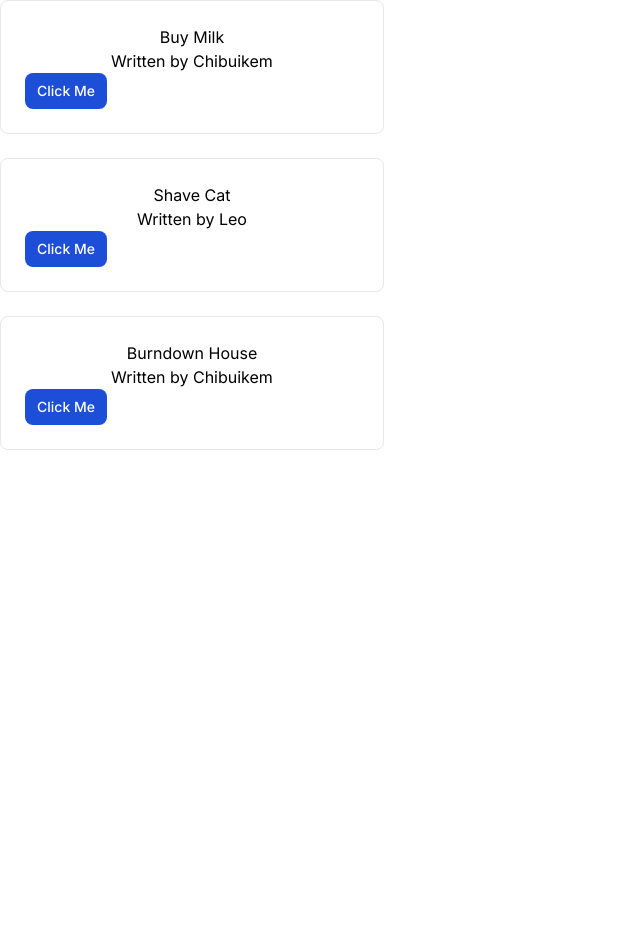
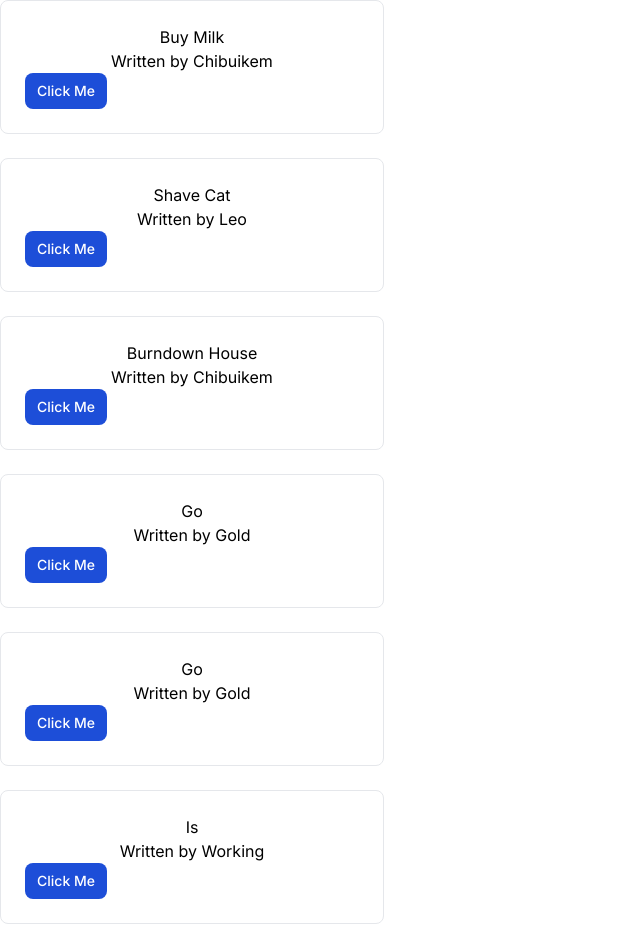
Before and after one commit to BobBrian/staticdotcom, a Next.js app: page /useeffect in a window 1280 px wide. Shown: the whole page, without its empty margins (0-640 px from the left). Before the commit the page ends 800 px from the top, so only its background shows below. Built offline with nearby package versions, Linux system fonts and the light colour scheme; data requests are answered from the project's data file.

Commit message:
POST-works

```diff
--- a/app/interface/page.tsx
+++ /dev/null
@@ -1,8 +0,0 @@
-//This page here is exclusivelly to test out Interfaces
-import React from 'react'
-
-export default function page() {
-  return (
-    <div>page</div>
-  )
-}
--- a/app/useeffect/page.tsx
+++ b/app/useeffect/page.tsx
@@ -35,9 +35,7 @@ export default function UseEffectFetch() {
 
                 <button className="text-center inline-flex items-center px-3 py-2 text-sm font-medium
                 text-center text-white bg-blue-700 rounded-lg" >Click Me</button>
-
                 </div>
-
             </div>
         ))}
     </div>
--- a/lib/data.json
+++ b/lib/data.json
@@ -1,7 +1,40 @@
 {
-    "todos":[
-        {"title": "Buy Milk", "body":"Item 1", "author":"Chibuikem", "id":1},
-        {"title": "Shave Cat", "body":"Item 2", "author":"Leo", "id":2},
-        {"title": "Burndown House", "body":"Item 3", "author":"Chibuikem", "id":3}
-    ]
+  "todos": [
+    {
+      "title": "Buy Milk",
+      "body": "Item 1",
+      "author": "Chibuikem",
+      "id": 1
+    },
+    {
+      "title": "Shave Cat",
+      "body": "Item 2",
+      "author": "Leo",
+      "id": 2
+    },
+    {
+      "title": "Burndown House",
+      "body": "Item 3",
+      "author": "Chibuikem",
+      "id": 3
+    },
+    {
+      "title": "Go",
+      "body": "For",
+      "author": "Gold",
+      "id": 4
+    },
+    {
+      "title": "Go",
+      "body": "For",
+      "author": "Gold",
+      "id": 5
+    },
+    {
+      "title": "Is",
+      "body": "This",
+      "author": "Working",
+      "id": 6
+    }
+  ]
 }
```
Also changed, not shown: app/form/page.tsx (+5 -2 lines).
